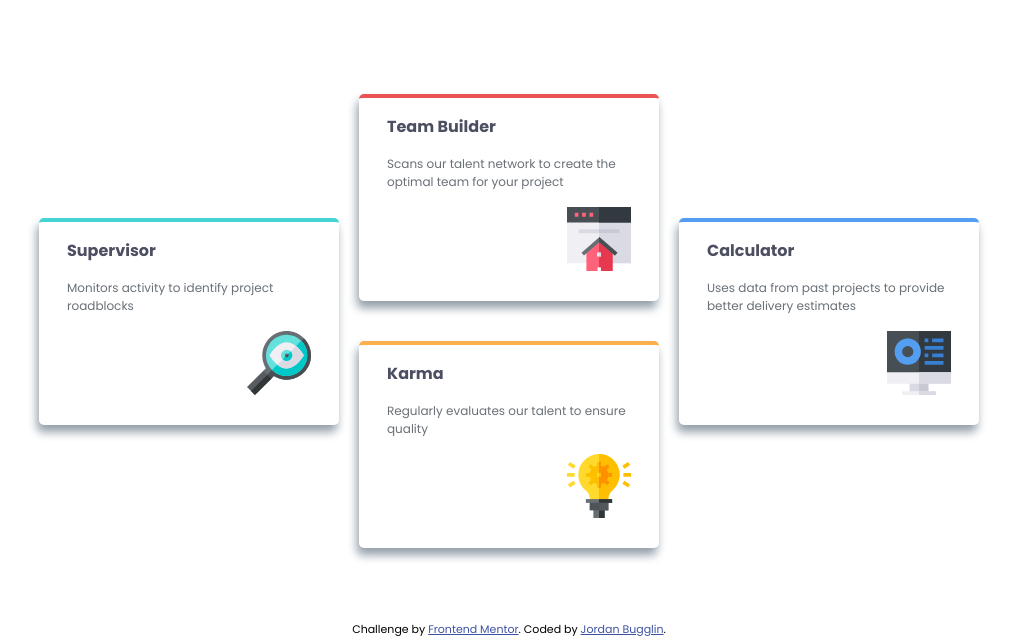
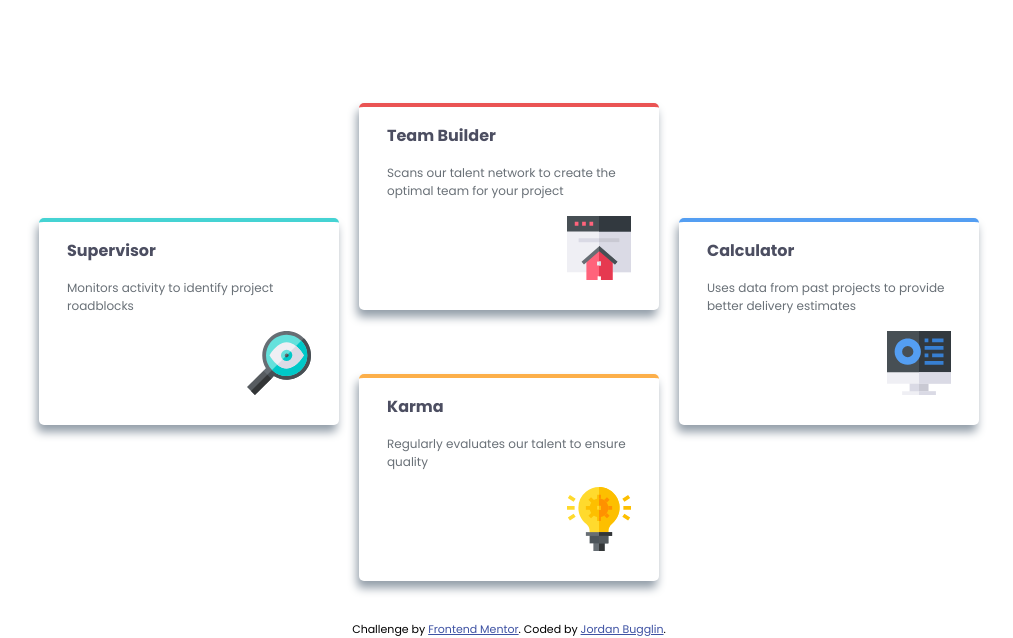
Before and after one commit to Jbugglin/4-card-feature, a plain HTML site: page index.html in a window 1280 px wide. Shown: the part 165-803 px from the top of the page, without its empty margins (131-1144 px from the left). Drawn offline with Linux system fonts and the light colour scheme.

Commit message:
Update style.css

```diff
--- a/style.css
+++ b/style.css
@@ -59,7 +59,7 @@ header p {
 main {
     max-width: 375px;
     height: auto;
-    padding: 1rem;
+    padding: 2rem;
 }
 
 header span {
@@ -82,7 +82,7 @@ header p {
     height: fit-content;
     border-radius: 5px;
     padding: 1rem 1.75rem 1.5rem;
-    margin: 1rem 0rem;
+    margin: 2rem 0rem;
     box-shadow: -2px 7px 10px var(--shadow-grey);
 }
 
```
